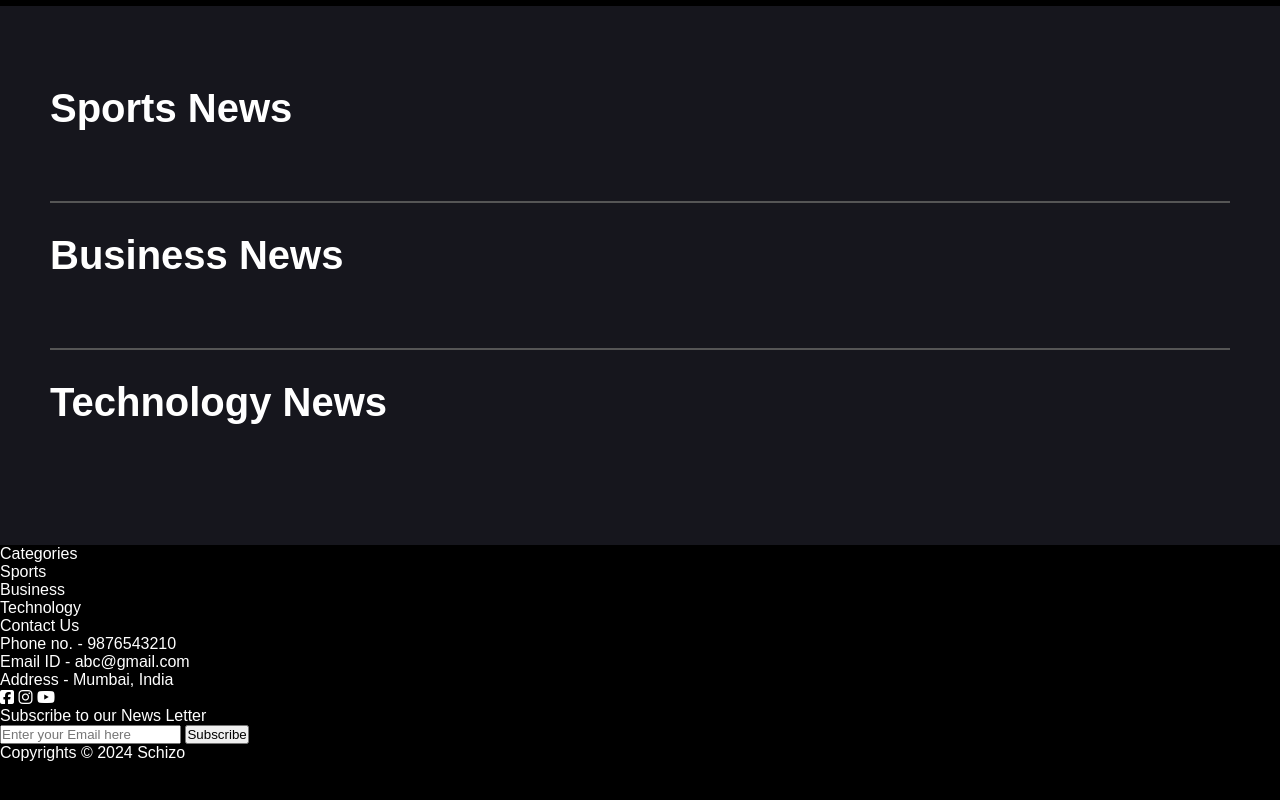
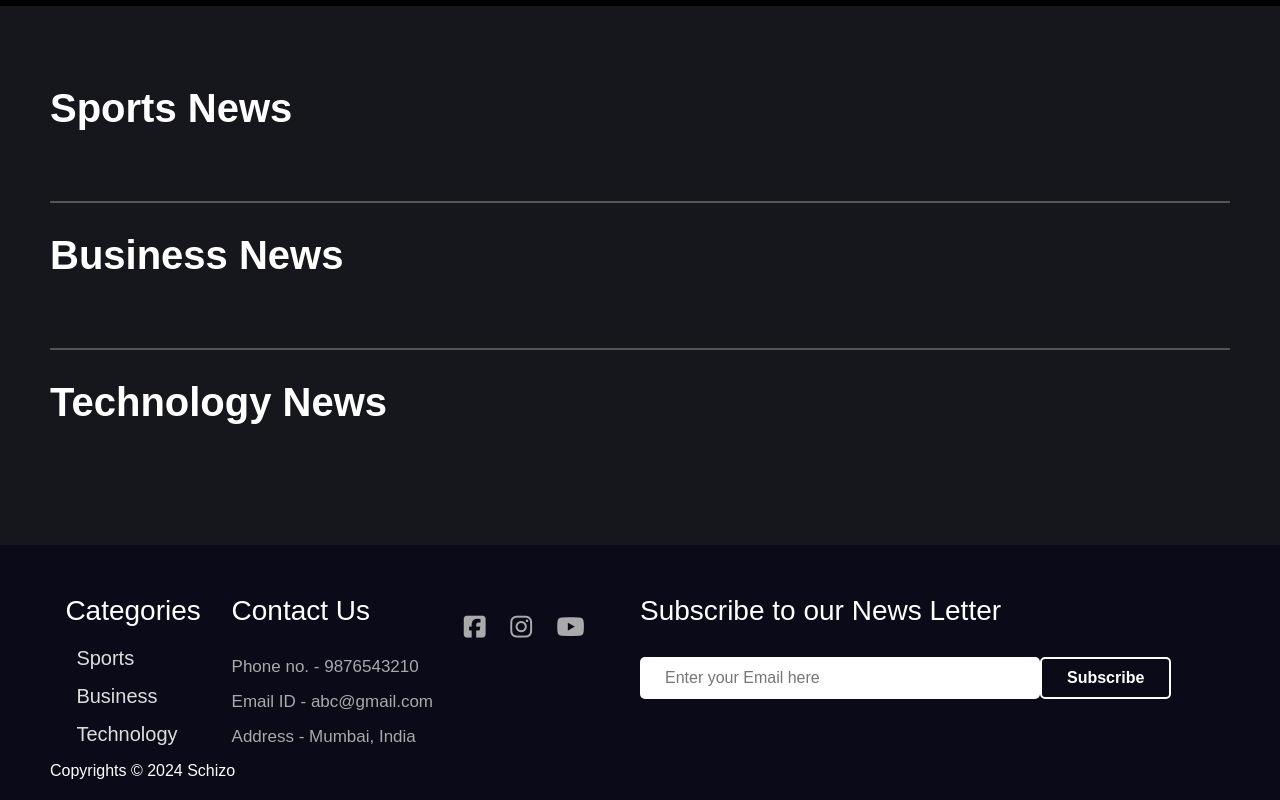
Before and after one commit to ryn-001/News-Website, a plain HTML site: page index.html in a window 1280 px wide. Shown: the part 668-1468 px from the top of the page. Before the commit the page ends 1430 px from the top, so only its background shows below. Drawn offline with Linux system fonts and the light colour scheme; no server answers; a web font is replaced by a local one.

Commit message:
Add files via upload

```diff
--- a/styles.css
+++ b/styles.css
@@ -277,3 +277,113 @@ nav ul li a{
 .page2 .news .newsBox .newsCard .title p:hover{
     text-decoration: underline;
 }
+
+.footer{
+    width: 100%;
+    padding: 50px 50px 20px;
+    background-color: #0a0a18;
+    min-height: 200px;
+}
+
+.footer .box{
+    width: 100%;
+    height: 100%;
+    display: grid;
+    grid-template-columns: 1fr 1fr;
+    justify-content: space-around;
+}
+
+.footer .box .left{
+    display: flex;
+    justify-content: space-around;
+    padding-right: 20px;
+}
+
+.footer .box .left .categories > p{
+    font-size: 28px;
+    margin-bottom: 20px;
+}
+
+.footer .box .left .categories div{
+    margin-bottom: 15px;
+    width: max-content;
+}
+
+.footer .box .left .categories div p{
+    font-size: 20px;
+    color: #ddd;
+    cursor: pointer;
+    padding: 0 10px;
+    border-left: 1px solid #fff0;
+    border-right: 1px solid #fff0;
+    transition: 0.3s;
+}
+
+.footer .box .left .categories div p:hover{
+    border-left: 1px solid #fff;
+    border-right: 1px solid #fff;
+}
+
+.footer .contact p{
+    font-size: 28px;
+    margin-bottom: 30px;
+}
+
+.footer .contact div{
+    font-size: 17px;
+    margin-bottom: 15px;
+    color: #aaa;
+}
+
+.footer .icon{
+    margin-top: 20px;
+}
+
+.footer .icon i{
+    font-size: 25px;
+    margin-right: 20px;
+    cursor: pointer;
+    color: #aaa;
+    transition: 0.3s;
+}
+
+.footer .icon i:hover{
+    color: #fff;
+    transform: scale(1.2);
+}
+
+.footer .newsletter p{
+    font-size: 28px;
+    margin-bottom: 30px;
+}
+
+.footer .newsletter .email{
+    display: flex;
+}
+
+.footer .newsletter .email input{
+    width: 400px;
+    padding: 12px 25px;
+    border-radius: 5px;
+    border: none;
+    outline: none;
+    font-size: 16px;
+}
+
+.footer .newsletter .email button{
+    padding: 10px 25px;
+    font-size: 16px;
+    font-weight: 600;
+    background-color: transparent;
+    border: 2px solid white;
+    color: #fff;
+    border-radius: 5px;
+    cursor: pointer;
+    transition: 0.3s;
+}
+
+
+.footer .newsletter .email button:hover{
+    color: #0a0a18;
+    background-color: #fff;
+}
```
